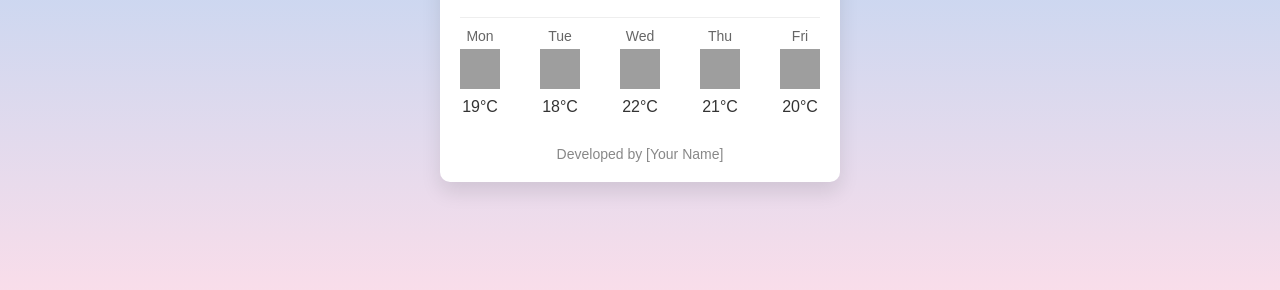
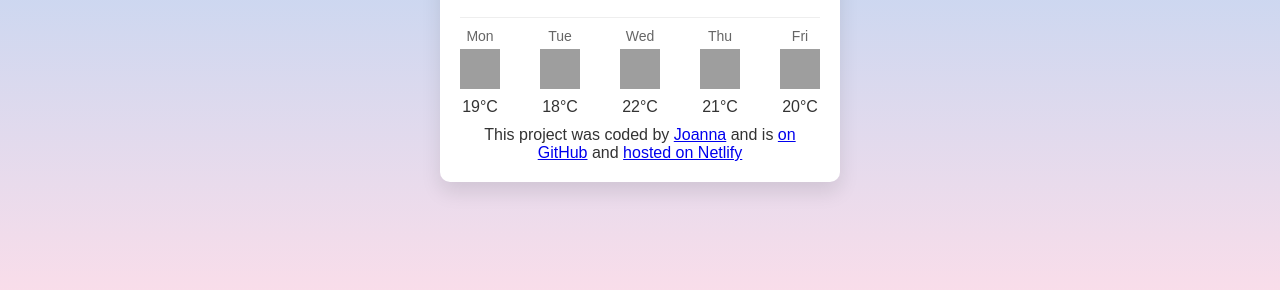
Before and after one commit to JoannaJoa/Project-weather-joa, a plain HTML site: page index.html in a window 1280 px wide. Shown: the part 468-758 px from the top of the page. Drawn offline with Linux system fonts and the light colour scheme; grey boxes are pictures that could not be loaded.

Commit message:
footer update

```diff
--- a/index.html
+++ b/index.html
@@ -85,8 +85,24 @@
       </div>
 
       <!-- Footer -->
-      <footer class="footer">
-        <p>Developed by [Your Name]</p>
+      <footer>
+        <p>
+          This project was coded by
+          <a href="https://github.com/JoannaJoa" target="_blank">Joanna</a> and
+          is
+          <a
+            href="https://github.com/JoannaJoa/weather-app-project"
+            target="_blank"
+          >
+            on GitHub</a
+          >
+          and
+          <a
+            href="https://671f4885247306930886fa6f--weatherprojectjoa.netlify.app"
+            target="_blank"
+            >hosted on Netlify</a
+          >
+        </p>
       </footer>
     </div>
   </body>
```
